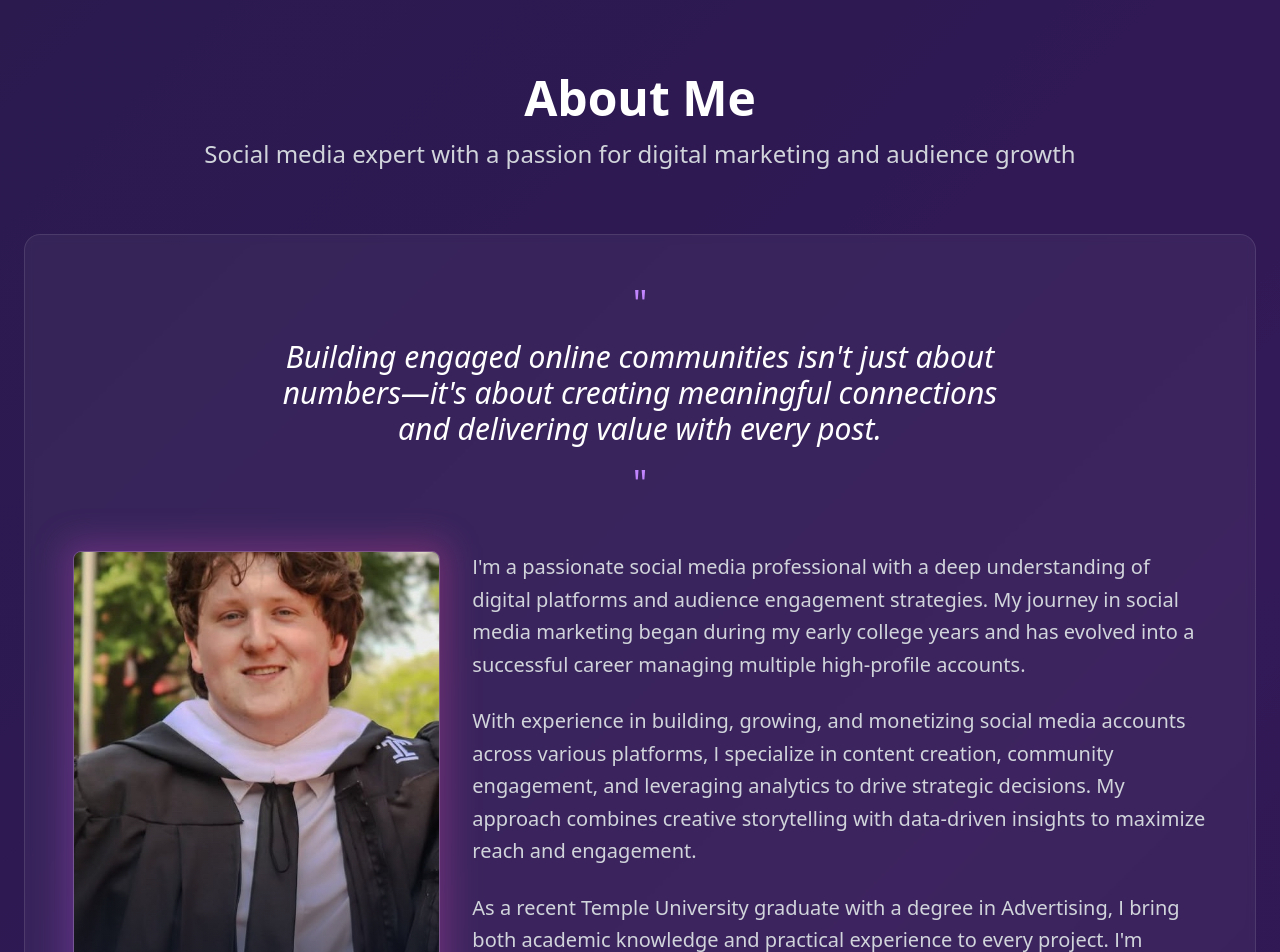
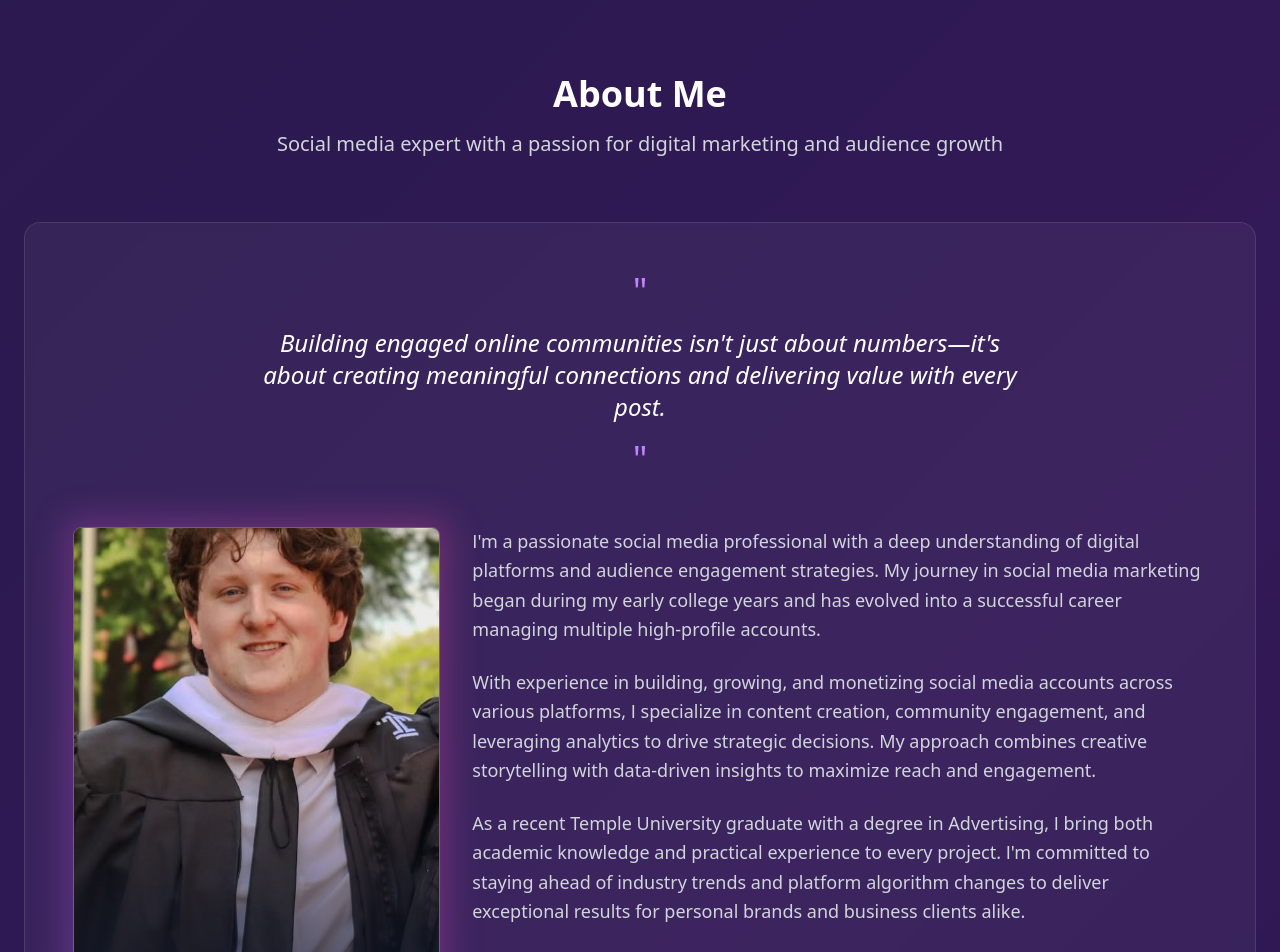
Before and after one commit to spoobydoo/website, a Next.js app: page / in a window 1280 px wide. Shown: the part 1780-2732 px from the top of the page. Built offline with nearby package versions, Linux system fonts and the light colour scheme.

Commit message:
Reduce font size in About Me section for better balance

```diff
--- a/src/components/AboutSection.tsx
+++ b/src/components/AboutSection.tsx
@@ -8,8 +8,8 @@ const AboutSection = () => {
     <section id="about" className="py-20 px-6 bg-slate-900/50">
       <div className="max-w-7xl mx-auto">
         <div className="text-center mb-16">
-          <h2 className="text-5xl font-bold text-white mb-4">About Me</h2>
-          <p className="text-2xl text-gray-300">
+          <h2 className="text-4xl font-bold text-white mb-4">About Me</h2>
+          <p className="text-xl text-gray-300">
             Social media expert with a passion for digital marketing and audience growth
           </p>
         </div>
@@ -18,7 +18,7 @@ const AboutSection = () => {
           {/* Quote Section */}
           <div className="mb-12 text-center">
             <div className="text-4xl text-purple-400 mb-4">"</div>
-            <p className="text-2xl md:text-3xl text-white italic max-w-3xl mx-auto">
+            <p className="text-xl md:text-2xl text-white italic max-w-3xl mx-auto">
               {aboutMe.quote}
             </p>
             <div className="text-4xl text-purple-400 mt-4">"</div>
@@ -69,13 +69,13 @@ const AboutSection = () => {
 
             {/* Text Content */}
             <div className="md:w-2/3">
-              <p className="text-gray-300 text-xl leading-relaxed mb-6">
+              <p className="text-gray-300 text-lg leading-relaxed mb-6">
                 I'm a passionate social media professional with a deep understanding of digital platforms and audience engagement strategies. My journey in social media marketing began during my early college years and has evolved into a successful career managing multiple high-profile accounts.
               </p>
-              <p className="text-gray-300 text-xl leading-relaxed mb-6">
+              <p className="text-gray-300 text-lg leading-relaxed mb-6">
                 With experience in building, growing, and monetizing social media accounts across various platforms, I specialize in content creation, community engagement, and leveraging analytics to drive strategic decisions. My approach combines creative storytelling with data-driven insights to maximize reach and engagement.
               </p>
-              <p className="text-gray-300 text-xl leading-relaxed mb-8">
+              <p className="text-gray-300 text-lg leading-relaxed mb-8">
                 As a recent Temple University graduate with a degree in Advertising, I bring both academic knowledge and practical experience to every project. I'm committed to staying ahead of industry trends and platform algorithm changes to deliver exceptional results for personal brands and business clients alike.
               </p>
 
```
